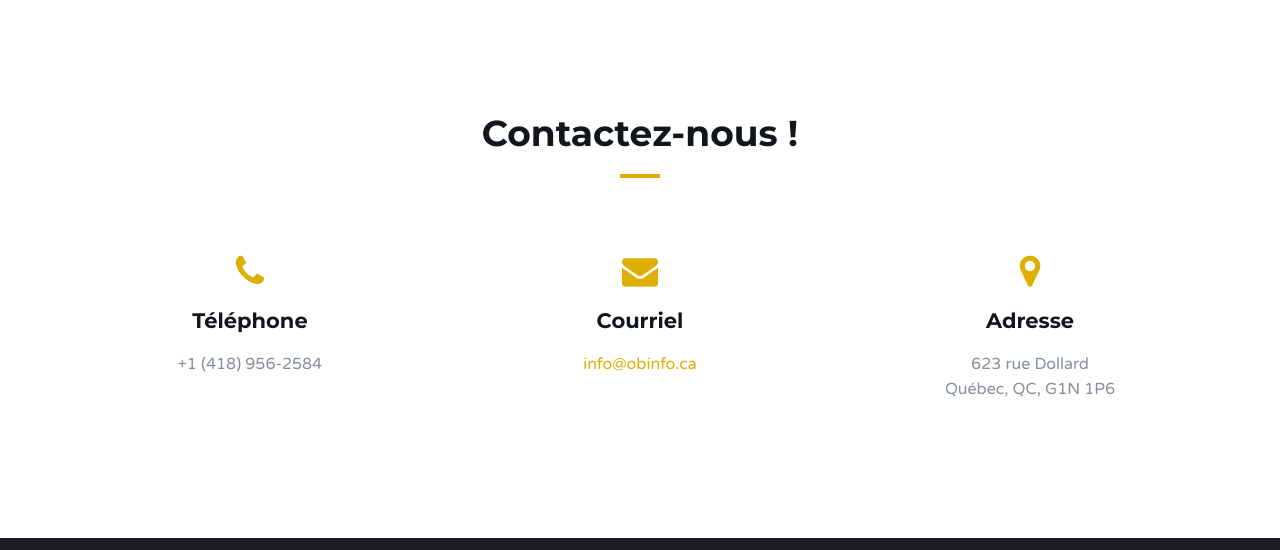
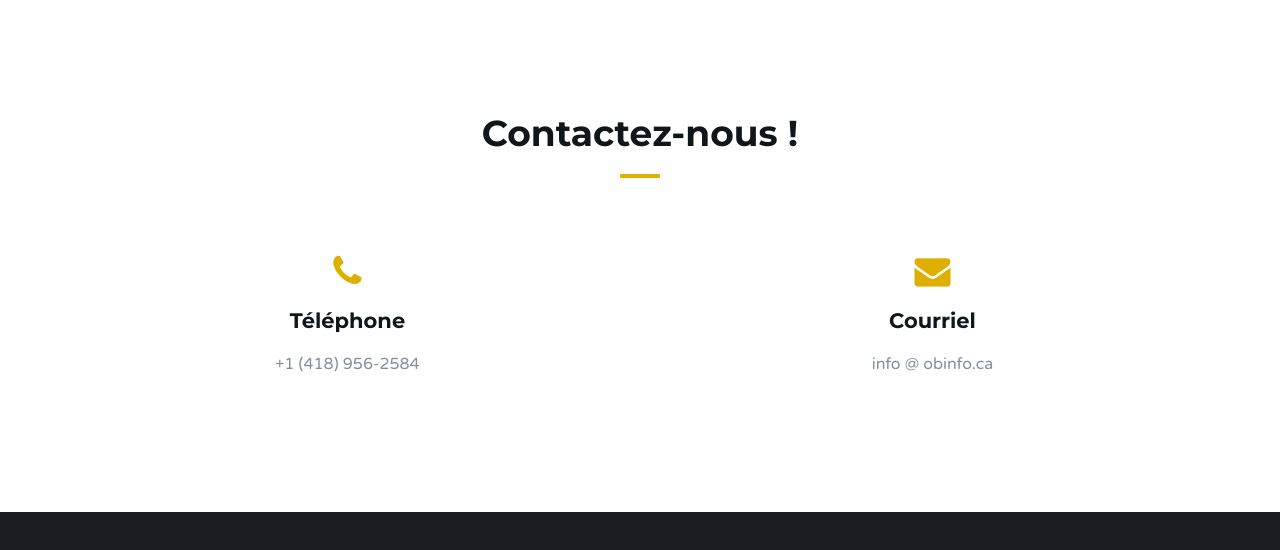
Before and after one commit to obouchet/obouchet.github.io, a plain HTML site: page index.html in a window 1280 px wide. Shown: the part 3967-4517 px from the top of the page. Drawn offline with Linux system fonts and the light colour scheme.

Commit message:
contact (#1)

```diff
--- a/index.html
+++ b/index.html
@@ -547,7 +547,7 @@
             <!-- /Section-header -->
 
             <!-- contact -->
-            <div class="col-sm-4">
+            <div class="col-sm-6">
                 <div class="contact">
                     <i class="fa fa-phone"></i>
                     <h3>Téléphone</h3>
@@ -557,21 +557,11 @@
             <!-- /contact -->
 
             <!-- contact -->
-            <div class="col-sm-4">
+            <div class="col-sm-6">
                 <div class="contact">
                     <i class="fa fa-envelope"></i>
                     <h3>Courriel</h3>
-                    <p><a href="mailto:info@obinfo.ca">info@obinfo.ca</a></p>
-                </div>
-            </div>
-            <!-- /contact -->
-
-            <!-- contact -->
-            <div class="col-sm-4">
-                <div class="contact">
-                    <i class="fa fa-map-marker"></i>
-                    <h3>Adresse</h3>
-                    <p>623 rue Dollard<br/>Québec, QC, G1N 1P6</p>
+                    <p>info @ obinfo.ca</p>
                 </div>
             </div>
             <!-- /contact -->
```
Also changed, not shown: index_en.html (+3 -13 lines), 1 other file.
